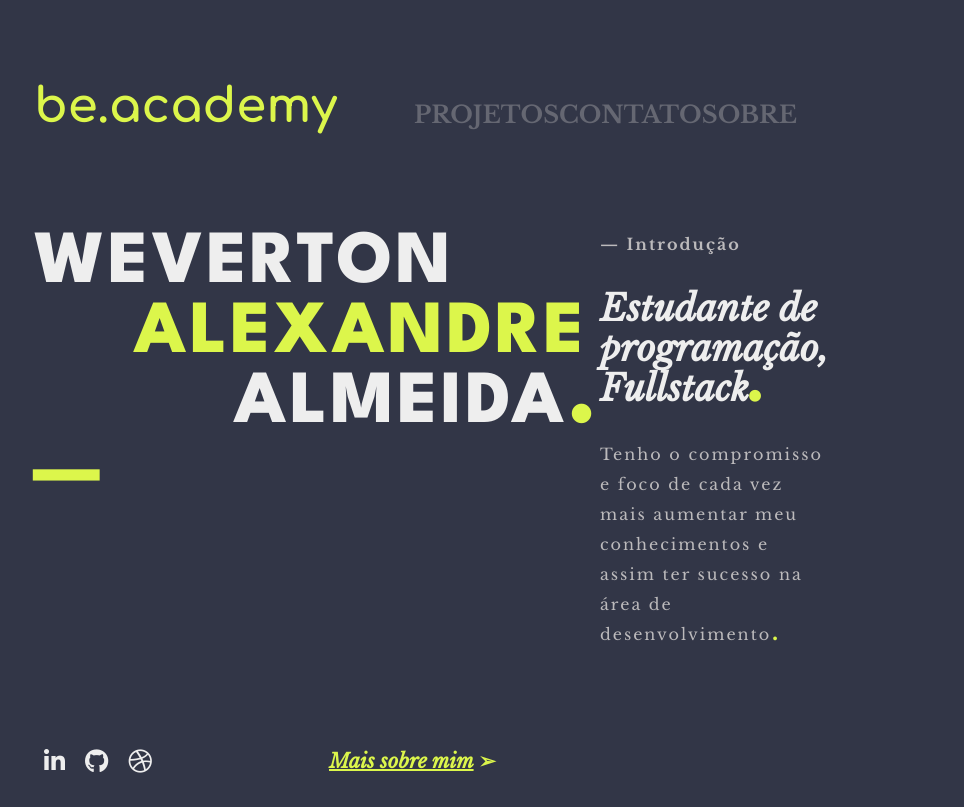
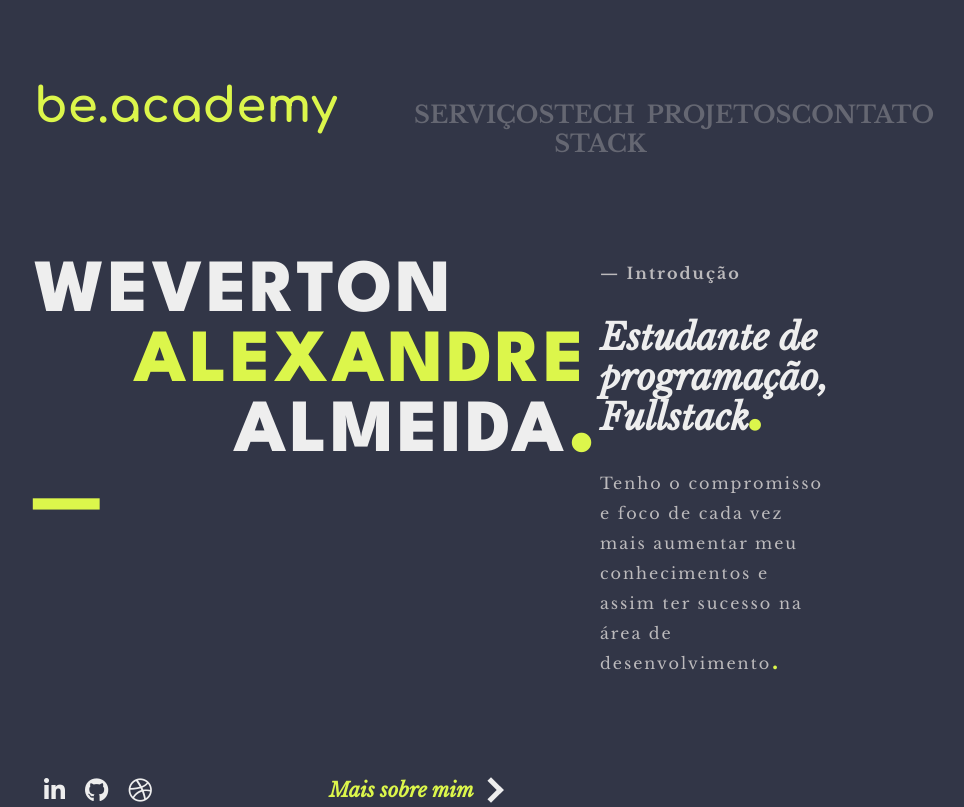
Before and after one commit to Alexandre-A11/beacademy-devstart-frontend-myportfolio, a plain HTML site: page index.html in a window 1280 px wide. Shown: the top 807 px of the page, without its empty margins (226-1190 px from the left). Drawn offline with nearby package versions, Linux system fonts and the light colour scheme.

Commit message:
adiciona effeitos hover e-mail e 'mais sobre mim'

```diff
--- a/assets/css/styles.css
+++ b/assets/css/styles.css
@@ -25,6 +25,10 @@
   padding: 0;
   box-sizing: border-box;
   list-style: none;
+}
+
+a {
+  all: unset;
 }
 
 /* Body */
@@ -64,7 +68,28 @@ body {
 }
 .link span:first-child {
   font-style: italic;
+  /* text-decoration-line: underline; */
+}
+
+.link a:hover {
+  color: var(--white-default);
   text-decoration-line: underline;
+  cursor: pointer;
+}
+.link a:hover + .arrow {
+  border-color: var(--highlight);
+  box-shadow: 0.5vmin -0.5vmin 0 var(--link-off);
+}
+.arrow {
+  position: absolute;
+  transform: rotate(45deg);
+  margin: 0.3rem;
+  width: 1.8rem;
+  height: 1.8rem;
+  border-top: 0.5rem solid var(--white-default);
+  border-right: 0.5rem solid var(--white-default);
+  box-shadow: 0 0 0 var(--highlight);
+  transition: all 200ms ease;
 }
 
 /* Header */
@@ -82,7 +107,7 @@ nav::before {
   font-weight: 700;
   font-size: 4.8rem;
   line-height: 0.3;
-  width: 100%;
+  width: 50%;
   color: var(--highlight);
 }
 
@@ -95,13 +120,13 @@ nav::before {
   justify-content: space-between;
 }
 
-.menu li:hover {
+.menu li a:hover {
   color: var(--white-default);
   cursor: pointer;
   transition: all 0.5s ease-in-out;
 }
 
-.menu li {
+.menu li a {
   display: flex;
   flex-direction: column;
   align-items: center;
@@ -109,7 +134,7 @@ nav::before {
   position: relative;
 }
 
-.menu li:hover > .dot-menu {
+.menu li a:hover > .dot-menu {
   transition: all 0.5s ease-in-out;
   opacity: 1;
 }
@@ -191,6 +216,7 @@ nav::before {
 .s-hero .about-plus .about-me-plus {
   min-width: 46.5rem;
 }
+
 /* Section s-success */
 .s-success {
   background-color: var(--grey-dark);
--- a/index.html
+++ b/index.html
@@ -17,9 +17,10 @@
     <header>
       <nav class="container">
         <ul class="menu">
-          <li>Projetos <span class="dot-menu"></span></li>
-          <li>Contato <span class="dot-menu"></span></li>
-          <li>Sobre <span class="dot-menu"></span></li>
+          <li><a href="#services"> Serviços <span class="dot-menu"></span></a></li>
+          <li><a href="#tech-stack">Tech Stack <span class="dot-menu"></span></a></li>
+          <li><a href="#projects"> Projetos <span class="dot-menu"></span></a></li>
+          <li><a href="#contact">Contato <span class="dot-menu"></span></a></li>
         </ul>
       </nav>
     </header>
@@ -62,14 +63,15 @@
 
           <div class="about-me-plus">
             <h2 class="link">
-              <span>Mais sobre mim</span>&nbsp;<span>&#10146;</span>
+              <a href="#more-about-me"><span>Mais sobre mim</span></a>&nbsp;<span class="arrow"></span>
+              <!-- <a href="#more-about-me"><span>Mais sobre mim</span></a>&nbsp;<span>&#10146;</span> -->
             </h2>
           </div>
         </div>
       </section>
 
       <!-- Section Success -->
-      <section class="s-success">
+      <section class="s-success" id="services">
         <div class="container">
           <div class="contato-email">
             <h5 class="text-default">&mdash; Contato</h5>
@@ -78,7 +80,7 @@
             </h3>
             <p class="text-default">Fale comigo 🙂</p>
             <h2 class="link">
-              <span>hi@alexandre.com</span>&nbsp;<span>&#10146;</span>
+              <a href="mailto:alee.wxa@gmail.com"><span>hi@alexandre.com</span></a>&nbsp;<span class="arrow"></span>
             </h2>
           </div>
 
@@ -132,7 +134,7 @@
       </section>
 
       <!-- Section Resume -->
-      <section class="s-resume">
+      <section class="s-resume" id="tech-stack">
         <div class="container">
           <div class="tech-stack">
             <ul>
@@ -152,7 +154,7 @@
       </section>
 
       <!-- Section About -->
-      <section class="about-me">
+      <section class="about-me" id="more-about-me">
         <div class="container">
           <div class="photo">
             <!-- inserir imagem -->
@@ -171,9 +173,9 @@
       </section>
 
       <!-- Section s-projects -->
-      <section class="s-projects">
+      <section class="s-projects" id="projects">
         <div class="container">
-          <h2 class="text-highlight">Cases<span class="dot">.</span></h2>
+          <h2 class="text-highlight">Projetos<span class="dot">.</span></h2>
           <div class="swiper mySwiper">
             <div class="swiper-wrapper">
               <div class="swiper-slide">
@@ -207,7 +209,7 @@
       </section>
 
       <!-- Section s-contact -->
-      <section class="s-contact">
+      <section class="s-contact" id="contact">
         <div class="container">
           <h2 class="text-highlight">Entre<br><span>em</span><br><span>Contato</span><span class="dot">.</span></h2>
           <div class="contact-form">
```
